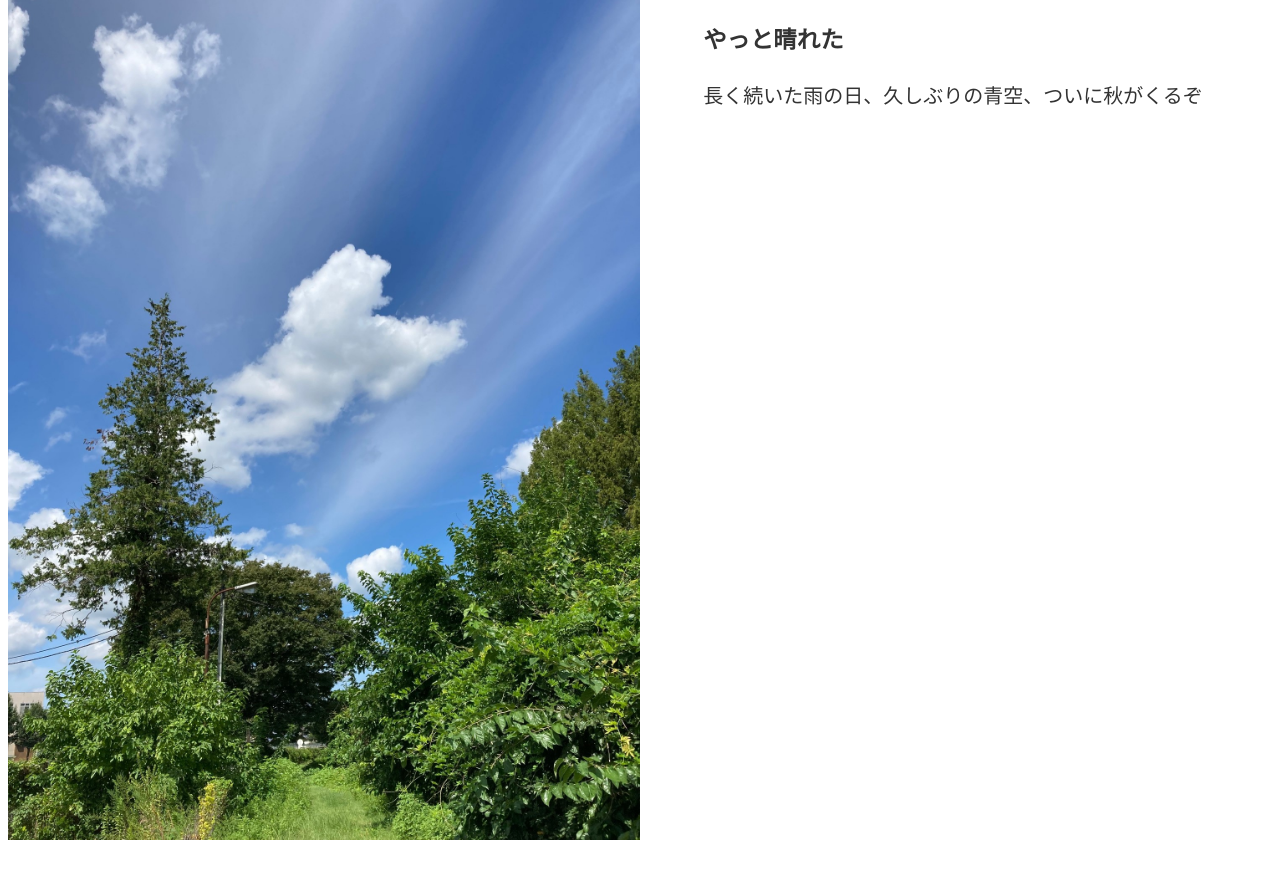
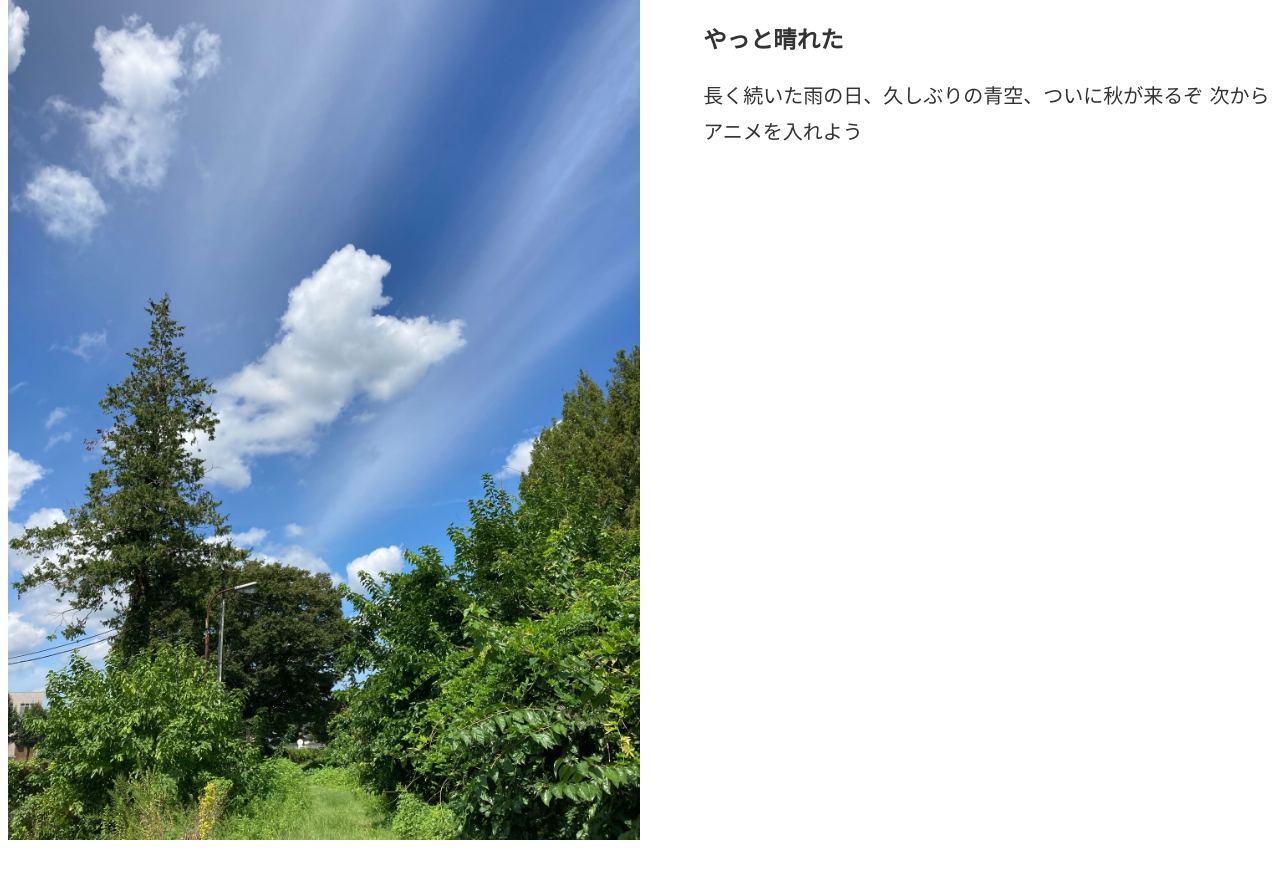
Before and after one commit to aokigeorge/MY-HOME, a plain HTML site: page index.html in a window 1280 px wide. Shown: the part 1224-2099 px from the top of the page. Drawn offline with Linux system fonts and the light colour scheme.

Commit message:
Add files via upload

```diff
--- a/index.html
+++ b/index.html
@@ -59,7 +59,9 @@
     </div>
     <div class="info">
         <h1>やっと晴れた</h1>
-        <p>長く続いた雨の日、久しぶりの青空、ついに秋がくるぞ</p>
+        <p>長く続いた雨の日、久しぶりの青空、ついに秋が来るぞ
+            次からアニメを入れよう
+        </p>
     </div>
     </section>
 
```
